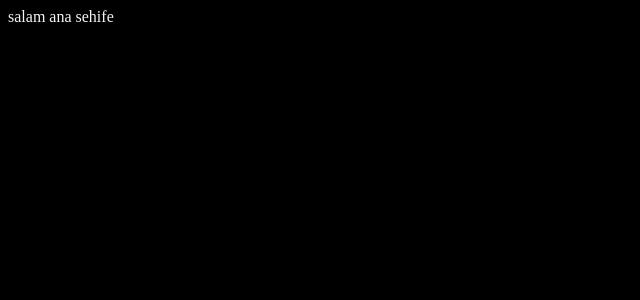
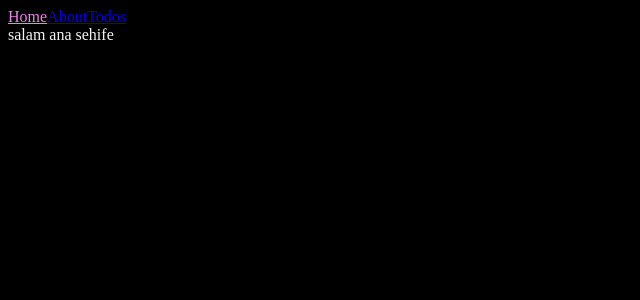
Before and after one commit to Ali-GreenHeart/react-app-veb-3, a React (Vite) app: page / in a window 1280 px wide. Shown: the top 300 px of the page, without its empty margins (0-640 px from the left). Built offline with nearby package versions, Linux system fonts and the light colour scheme.

Commit message:
add nav links also

```diff
--- a/src/App.jsx
+++ b/src/App.jsx
@@ -3,9 +3,12 @@ import TodosPage from "./pages/todos"
 import NotFoundPage from "./pages/not-found"
 import AboutPage from "./pages/about"
 import SingleTodo from "./pages/single-todo"
+import Header from "./components/layout/Header"
 
 const App = ({ }) => {
     return (
+        <>
+            <Header />
             <Routes>
                 <Route path="/" element={<div>salam ana sehife</div>} />
                 <Route path="/todos" element={<TodosPage />} />
@@ -13,6 +16,7 @@ const App = ({ }) => {
                 <Route path="/about" element={<AboutPage />} />
                 <Route path="*" element={<NotFoundPage />} />
             </Routes>
+        </>
     )
 }
 export default App
--- a/src/components/layout/Header/header.module.css
+++ b/src/components/layout/Header/header.module.css
@@ -3,3 +3,7 @@
     top: 20%;
     border: 1px solid;
 }
+
+.activeNavLink {
+    color: violet !important;
+}
--- a/src/components/layout/Header/index.jsx
+++ b/src/components/layout/Header/index.jsx
@@ -1,18 +1,25 @@
-import { headerStyles } from "../../../utils/measurement";
-import styles from "./header.module.css"
+import { NavLink } from "react-router";
+import styles from './header.module.css';
+import { navLinks } from "../../../utils/links";
 
-const Header = ({ heading, variant = "h1" }) => {
-    const fontSize = headerStyles[variant] ? headerStyles[variant] + 'px' : headerStyles["h1"];
-    console.log(styles.modal)
+const CustomNavLink = ({ to, title }) => {
+    return (
+        <NavLink className={({ isActive }) => {
+            if (isActive) {
+                return styles.activeNavLink
+            }
+        }} to={to}>{title}</NavLink>
+    )
+}
+
+const Header = ({ }) => {
     return (
         <header>
-            <h1
-                style={{
-                    fontSize
-                }}
-            >
-                {heading}
-            </h1>
+            {
+                navLinks.map((link) => (
+                    <CustomNavLink key={link.id} to={link.to} title={link.title} />
+                ))
+            }
         </header>
     )
 }
--- /dev/null
+++ b/src/utils/links.js
@@ -0,0 +1,17 @@
+export const navLinks = [
+    {
+        id: 1,
+        to: "/",
+        title: "Home"
+    },
+    {
+        id: 2,
+        to: "about",
+        title: "About"
+    },
+    {
+        id: 3,
+        to: "todos",
+        title: "Todos"
+    },
+]
```
Lines whose indentation alone changed are shown as unchanged.
